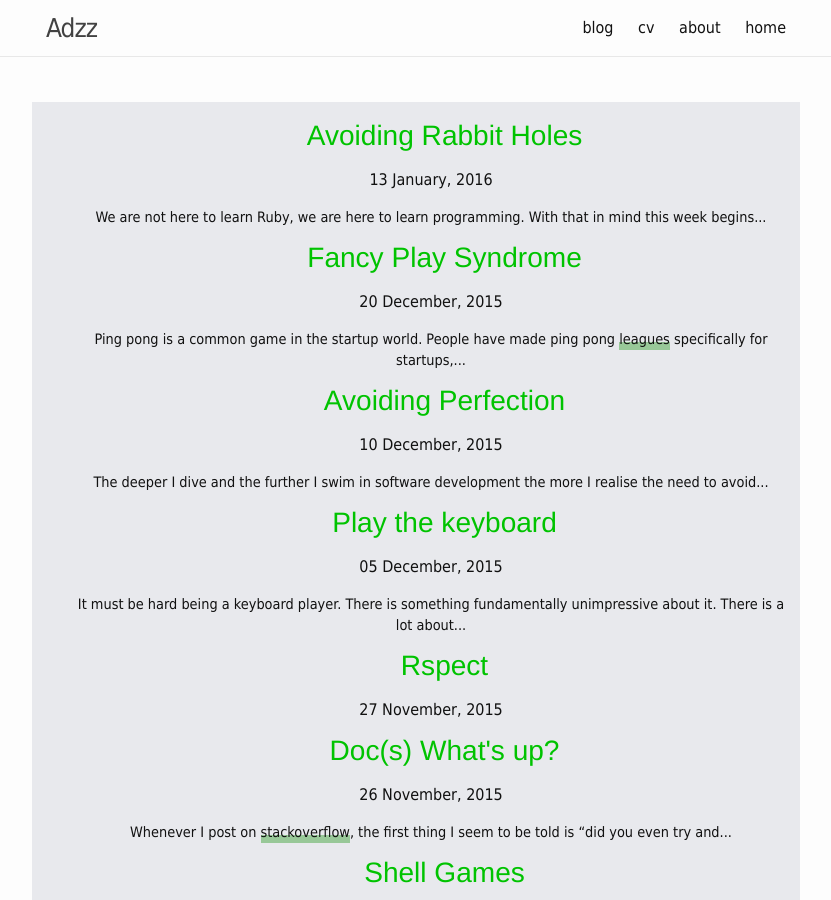
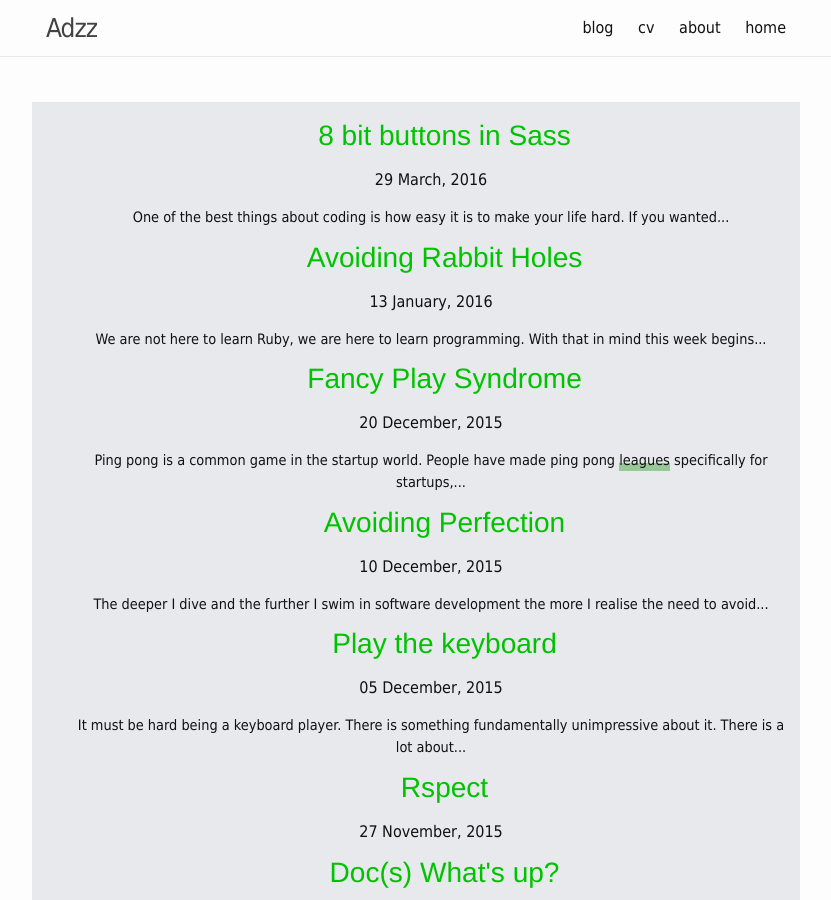
Before and after one commit to Adzz/adzz.github.io, a Jekyll site: the page built from blog/index.html, in a window 1280 px wide and 900 px high. Shown: the whole window, without its empty margins (224-1055 px from the left). Built offline with Jekyll 4.4.1, drawn with Linux system fonts in a browser that asks for light colours.

Commit message:
This one actually adds a new post 8 bit buttons

```diff
--- a/_drafts/8-bit-buttons-sass.html
+++ b/_posts/2016-03-29-8-bit-buttons-sass.html
@@ -136,4 +136,4 @@ category: code
 {% endhighlight %}
 
 <p>This is good, but I found myself repeating the &:active content a lot. I think it comes down to what works for you. Either way I hope this helps someone.</p>
-<p>Feel free to <a href="https://twitter.com/itizadz">tweet me</a> any comments or improvements</p>
+<p>Feel free to <a href="https://twitter.com/itizadz">tweet me</a> any comments or improvements.</p>
```
Also changed, not shown: _sass/partials/posts/_8bitbtns.scss (line endings or trailing spaces).
